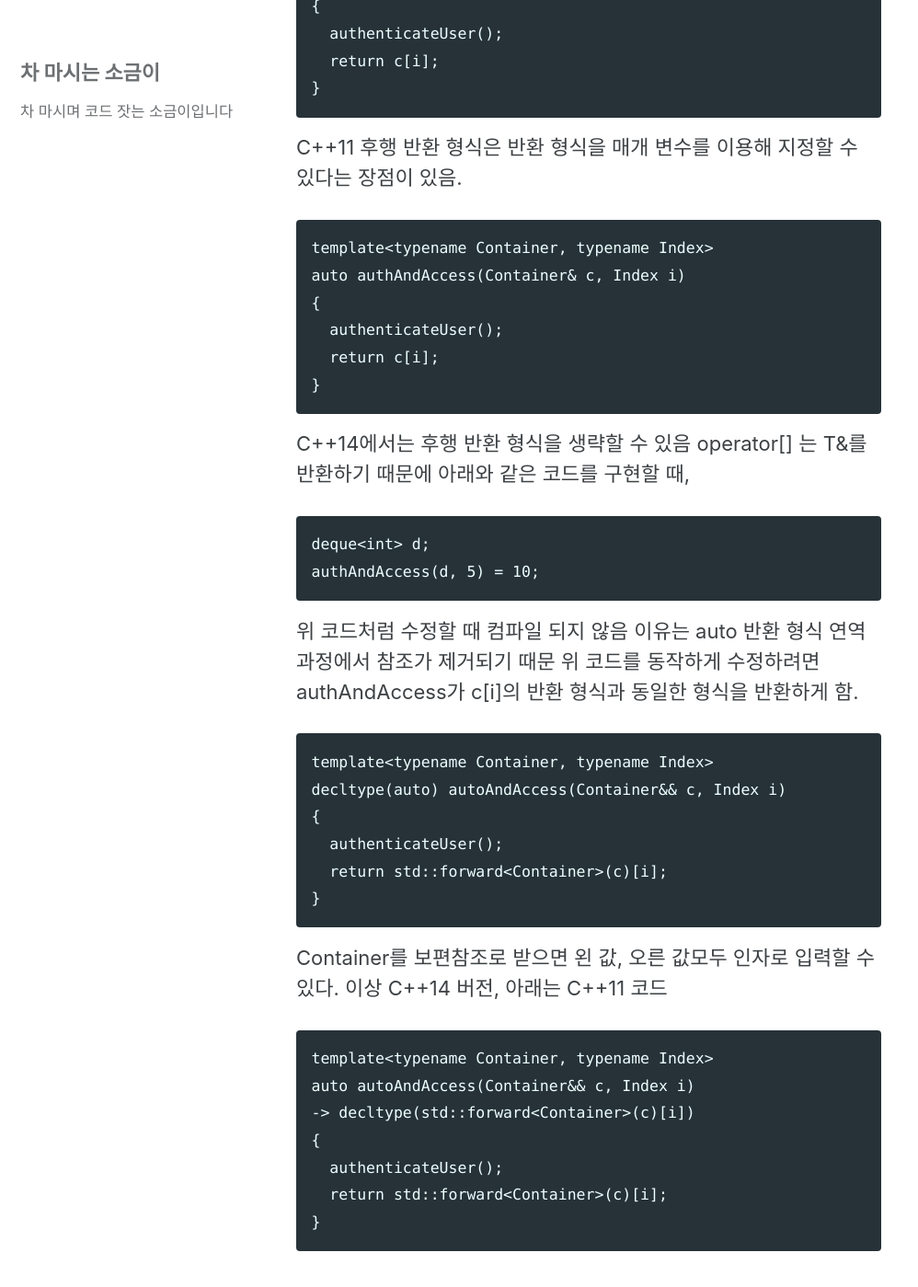
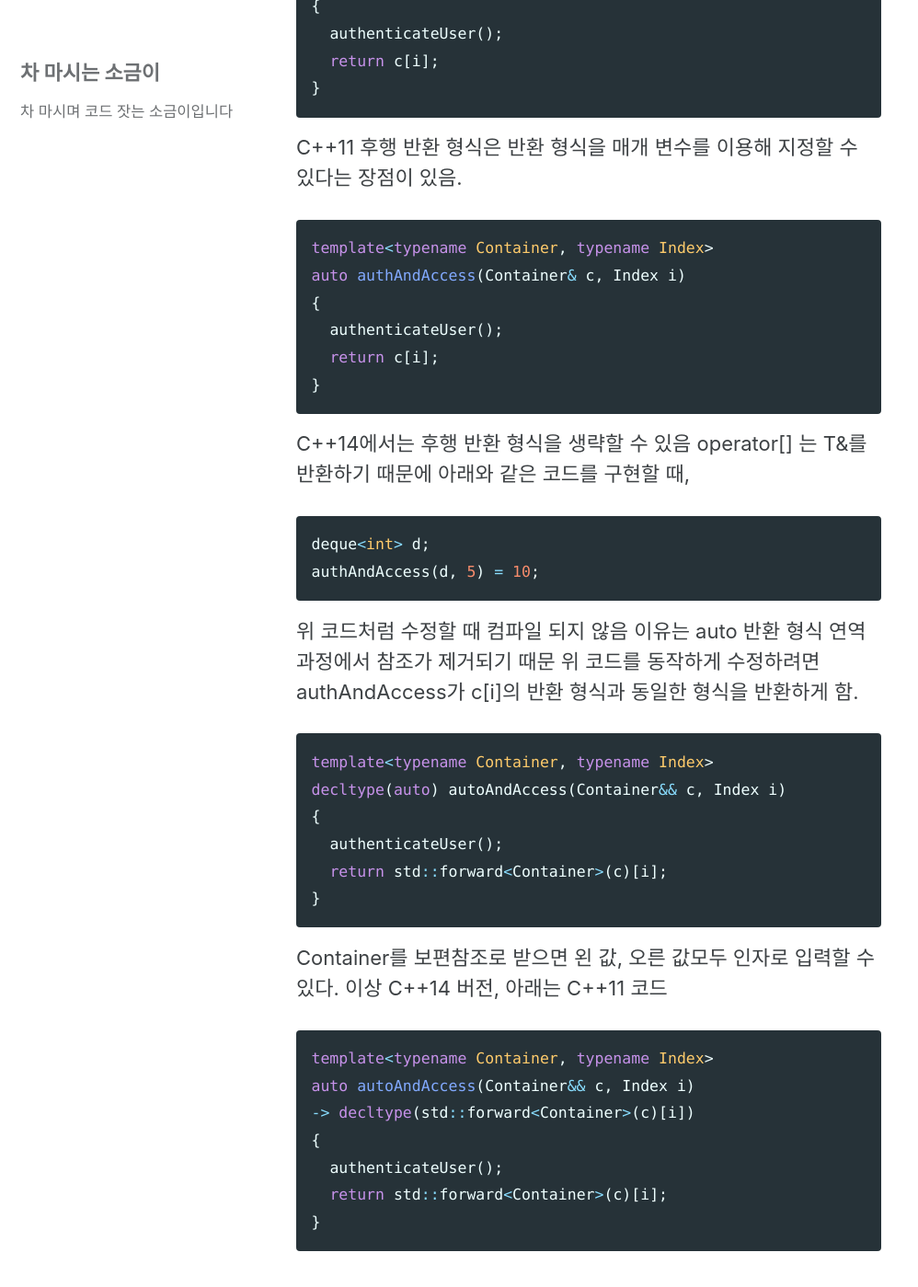
Before and after one commit to teetimesalt/teetimesalt.github.io, a Jekyll site: the page built from _posts/Books/Effective-Modern-C++/2022-1-20-decltype.md, in a window 1280 px wide and 1400 px high, scrolled down 1089 px. Shown: the whole window at 92% size, without its empty margins (0-998 px from the left). Built offline with Jekyll 4.4.1, drawn with Linux system fonts in a browser that asks for light colours; cached includes are drawn as plain includes; some of the changed text lies outside the part shown.

Commit message:
Fix code block noformat to c++

````diff
--- a/_posts/Books/Effective-Modern-C++/2022-1-20-decltype.md
+++ b/_posts/Books/Effective-Modern-C++/2022-1-20-decltype.md
@@ -9,7 +9,7 @@ tags:
 
 decltype은 주어진 이름이나 표현식의 형식을 알려줌
 대부분의 deltype은 예측한 대로 동작함
-```
+```c++
 const int i = 0; //decltype(i) const int
 bool f(const Widget& w) //decltype(w) const Widget&, decltype(f(w)) bool
 
@@ -31,7 +31,7 @@ vector<int> v; //decltype(v) vector<int>
 C++에서는 bool에 대한 reference를 사용할 수 없음.
 
 ## auto를 반환하는 함수
-```
+```c++
 template<typename Container, typename Index>
 auto authAndAccess(Container& c, Index i)
   -> decltype(c[i])
@@ -42,7 +42,7 @@ auto authAndAccess(Container& c, Index i)
 ```
 C++11 후행 반환 형식은 반환 형식을 매개 변수를 이용해 지정할 수 있다는 장점이 있음.
 
-```
+```c++
 template<typename Container, typename Index>
 auto authAndAccess(Container& c, Index i)
 {
@@ -53,7 +53,7 @@ auto authAndAccess(Container& c, Index i)
 
 C++14에서는 후행 반환 형식을 생략할 수 있음
 operator[] 는 T&를 반환하기 때문에 아래와 같은 코드를 구현할 때,
-```
+```c++
 deque<int> d;
 authAndAccess(d, 5) = 10;
 ```
@@ -62,7 +62,7 @@ authAndAccess(d, 5) = 10;
 이유는 auto 반환 형식 연역 과정에서 참조가 제거되기 때문
 위 코드를 동작하게 수정하려면 authAndAccess가 c[i]의 반환 형식과 동일한 형식을 반환하게 함.
 
-```
+```c++
 template<typename Container, typename Index>
 decltype(auto) autoAndAccess(Container&& c, Index i)
 {
@@ -74,7 +74,7 @@ decltype(auto) autoAndAccess(Container&& c, Index i)
 Container를 보편참조로 받으면 왼 값, 오른 값모두 인자로 입력할 수 있다.
 이상 C++14 버전, 아래는 C++11 코드
 
-```
+```c++
 template<typename Container, typename Index>
 auto autoAndAccess(Container&& c, Index i)
 -> decltype(std::forward<Container>(c)[i])
````
Also changed, not shown: _posts/Books/Effective-Modern-C++/2021-12-21-type-deduction.md (+2 -2 lines), _posts/Books/Effective-Modern-C++/2022-1-5-auto-type-deduction.md (+2 -2 lines), _posts/Books/Effective-Modern-C++/2022-2-25-how-to-figure-out-type.md (added, +86 -0 lines).
